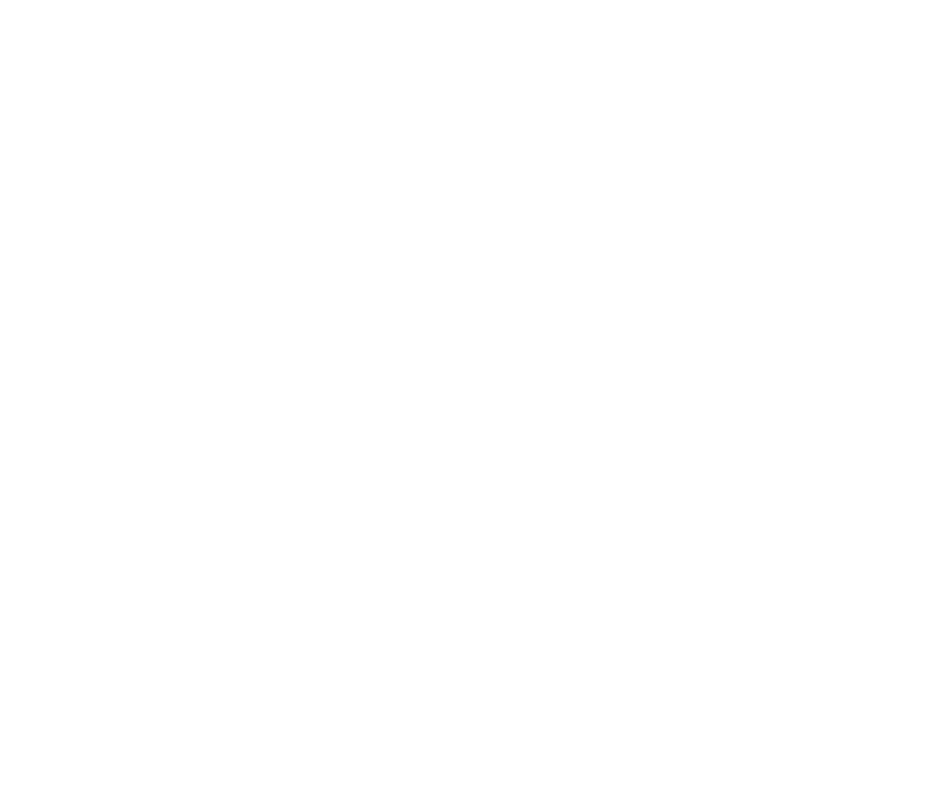
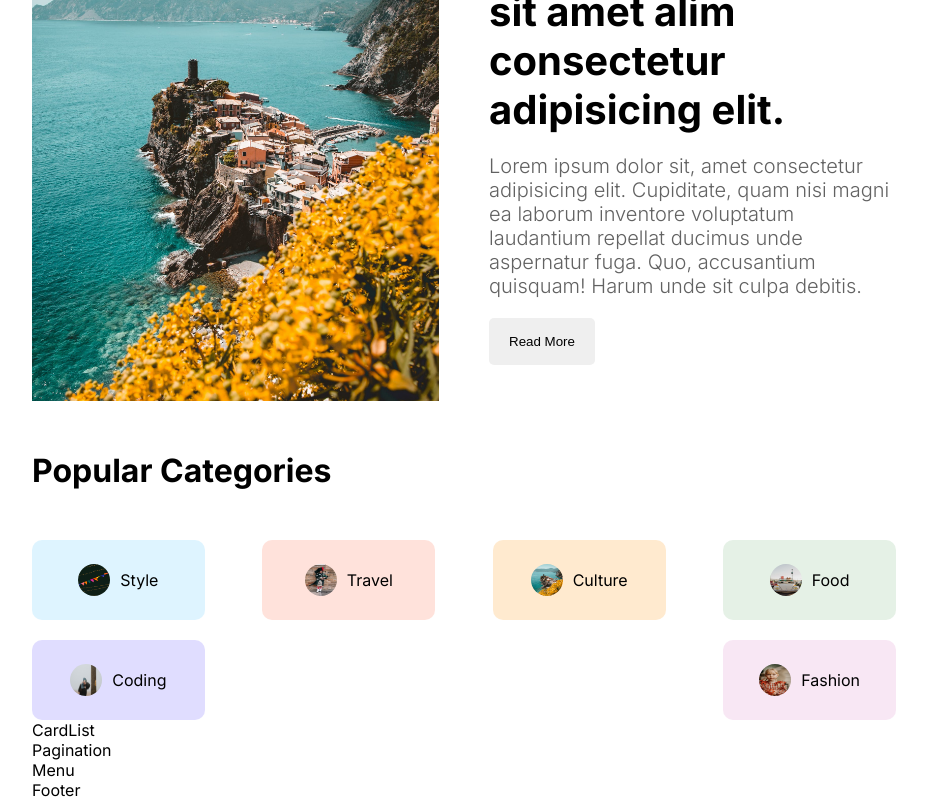
Before and after one commit to ArajuSh1206/blog-app, a Next.js app: page / in a window 1280 px wide. Shown: the part 550-1350 px from the top of the page, without its empty margins (176-1103 px from the left). Before the commit the page ends 800 px from the top, so only its background shows below. Built offline with nearby package versions, Linux system fonts and the light colour scheme; no server answers.

Commit message:
updated featured section & categories.

```diff
--- a/src/component/categoryList/CategoryList.jsx
+++ b/src/component/categoryList/CategoryList.jsx
@@ -1,8 +1,75 @@
-import styles from "./categoryList.module.css"
+import React from "react";
+import styles from "./categoryList.module.css";
+import Link from "next/link";
+import Image from "next/image";
 
 const CategoryList = () => {
   return (
-    <div className = {styles.container}> CategoryList </div>
+    <div className = {styles.container}>
+    <h1 className = {styles.title}> Popular Categories </h1>
+    <div className = {styles.categories}>
+      <Link href ="/blog?cat=style" className = {`${styles.category} ${styles.style}`}>
+        <Image
+          src = "/style.png"
+          alt= ""
+          width = {32}
+          height = {32}
+          className = {styles.image}
+          />
+          Style
+      </Link>
+      <Link href ="/blog?cat=style" className = {`${styles.category} ${styles.travel}`}>
+        <Image
+          src = "/travel.png"
+          alt= ""
+          width = {32}
+          height = {32}
+          className = {styles.image}
+          />
+          Travel
+      </Link>
+      <Link href ="/blog?cat=style" className = {`${styles.category} ${styles.culture}`}>
+        <Image
+          src = "/culture.png"
+          alt= ""
+          width = {32}
+          height = {32}
+          className = {styles.image}
+          />
+          Culture
+      </Link>
+      <Link href ="/blog?cat=style" className = {`${styles.category} ${styles.food}`}>
+        <Image
+          src = "/food.png"
+          alt= ""
+          width = {32}
+          height = {32}
+          className = {styles.image}
+          />
+          Food
+      </Link>
+      <Link href ="/blog?cat=style" className = {`${styles.category} ${styles.coding}`}>
+        <Image
+          src = "/coding.png"
+          alt= ""
+          width = {32}
+          height = {32}
+          className = {styles.image}
+          />
+          Coding
+      </Link>
+      <Link href ="/blog?cat=style" className = {`${styles.category} ${styles.fashion}`}>
+        <Image
+          src = "/fashion.png"
+          alt= ""
+          width = {32}
+          height = {32}
+          className = {styles.image}
+          />
+          Fashion
+      </Link>
+    </div>
+  </div>
   )
 }
 
--- a/src/component/categoryList/categoryList.module.css
+++ b/src/component/categoryList/categoryList.module.css
@@ -0,0 +1,73 @@
+.container {
+}
+
+.title {
+  margin: 50px 0px;
+}
+
+.categories {
+  display: flex;
+  flex-wrap: wrap;
+  justify-content: space-between;
+  gap: 20px;
+}
+
+.category {
+  display: flex;
+  align-items: center;
+  gap: 10px;
+  text-transform: capitalize;
+  width: 15%;
+  height: 80px;
+  justify-content: center;
+  border-radius: 10px;
+}
+
+.category.style {
+  background-color: #57c4ff31;
+}
+
+.category.fashion {
+  background-color: #da85c731;
+}
+
+.category.food {
+  background-color: #7fb88133;
+}
+
+.category.travel {
+  background-color: #ff795736;
+}
+
+.category.culture {
+  background-color: #ffb04f45;
+}
+
+.category.coding {
+  background-color: #5e4fff31;
+}
+
+.image {
+  border-radius: 50%;
+}
+
+@media screen and (max-width: 1280px) {
+  .category {
+    width: 20%;
+  }
+}
+@media screen and (max-width: 1024px) {
+  .category {
+    width: 25%;
+  }
+}
+@media screen and (max-width: 768px) {
+  .category {
+    width: 45%;
+  }
+}
+@media screen and (max-width: 640px) {
+  .category {
+    width: 100%;
+  }
+}
--- a/src/component/featured/Featured.jsx
+++ b/src/component/featured/Featured.jsx
@@ -1,9 +1,30 @@
-import styles from "./featured.module.css"
+import React from "react";
+import styles from "./featured.module.css";
+import Image from "next/image";
 
 const Featured = () => {
   return (
-    <div className = {styles.container}> Featured </div>
-  )
-}
+    <div className={styles.container}>
+      <h1 className={styles.title}>
+        <b>Hey, Guff blog here!</b> Check out my stories and creative ideas.
+      </h1>
+      <div className={styles.post}>
+        <div className={styles.imgContainer}>
+          <Image src="/p1.jpeg" alt="" fill className={styles.image} />
+        </div>
+        <div className={styles.textContainer}>
+          <h1 className={styles.postTitle}>Lorem ipsum dolor sit amet alim consectetur adipisicing elit.</h1>
+          <p className={styles.postDesc}>
+            Lorem ipsum dolor sit, amet consectetur adipisicing elit.
+            Cupiditate, quam nisi magni ea laborum inventore voluptatum
+            laudantium repellat ducimus unde aspernatur fuga. Quo, accusantium
+            quisquam! Harum unde sit culpa debitis.
+          </p>
+          <button className={styles.button}>Read More</button>
+        </div>
+      </div>
+    </div>
+  );
+};
 
-export default Featured
+export default Featured;
--- a/src/component/featured/featured.module.css
+++ b/src/component/featured/featured.module.css
@@ -0,0 +1,77 @@
+.container {
+    margin-top: 30px;
+  }
+
+  .title {
+    font-size: 96px;
+    font-weight: 300;
+  }
+
+  .post {
+    margin-top: 60px;
+    display: flex;
+    align-items: center;
+    gap: 50px;
+  }
+
+  .imgContainer {
+    flex: 1;
+    height: 500px;
+    position: relative;
+  }
+
+  .image {
+    object-fit: cover;
+  }
+
+  .textContainer {
+    flex: 1;
+    display: flex;
+    flex-direction: column;
+    gap: 20px;
+  }
+
+  .postTitle {
+    font-size: 40px;
+  }
+
+  .postDesc {
+    font-size: 20px;
+    font-weight: 300;
+    color: var(--softTextColor);
+  }
+
+  .button {
+    padding: 16px 20px;
+    border: none;
+    border-radius: 5px;
+    width: max-content;
+  }
+
+  @media screen and (max-width: 1280px) {
+    .title {
+      font-size: 72px;
+    }
+  }
+
+  @media screen and (max-width: 1024px) {
+    .title {
+      font-size: 64px;
+    }
+
+    .imgContainer {
+      display: none;
+    }
+  }
+
+  @media screen and (max-width: 768px) {
+    .title {
+      font-size: 48px;
+    }
+  }
+
+  @media screen and (max-width: 640px) {
+    .title {
+      font-size: 36px;
+    }
+  }
```
